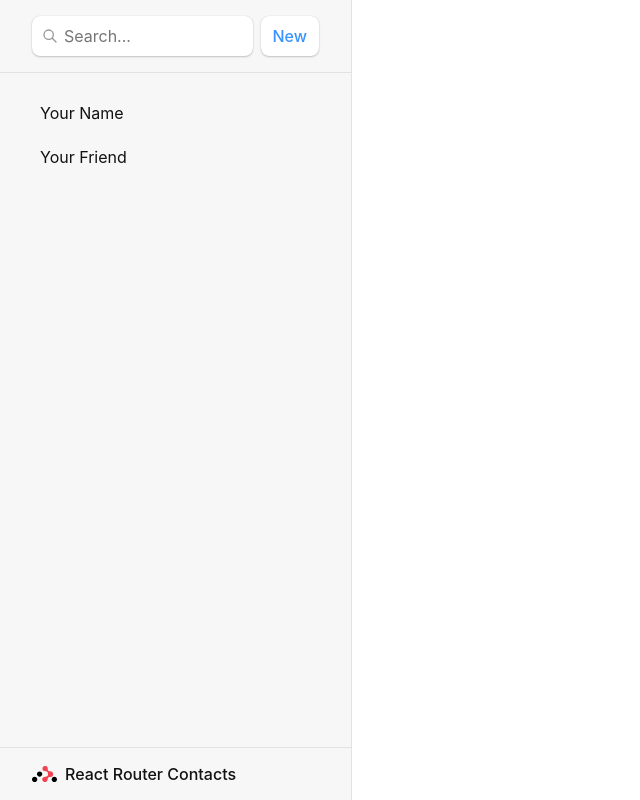
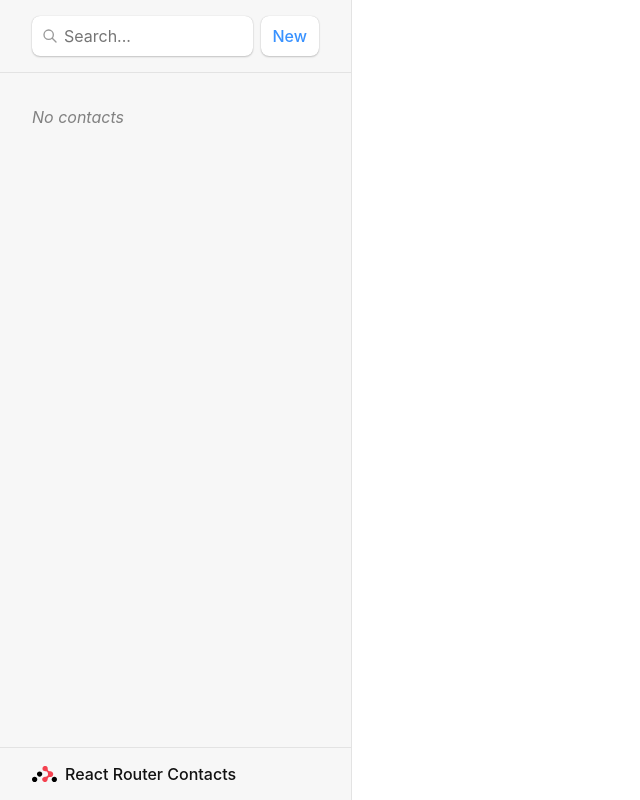
Before and after one commit to Mathew2223/react-pet-app, a React (Vite) app: page / in a window 1280 px wide. Shown: the whole page, without its empty margins (0-640 px from the left). Built offline with nearby package versions, Linux system fonts and the light colour scheme.

Commit message:
add data loader

```diff
--- a/src/main.tsx
+++ b/src/main.tsx
@@ -4,7 +4,7 @@
   createBrowserRouter,
   RouterProvider,
 } from "react-router-dom";
-import Root from './routes/root';
+import Root, { loader as rootLoader } from './routes/root';
 import ErrorPage from './error-page';
 import Contact from './routes/contacts';
 import './index.css'
@@ -13,12 +13,15 @@
   {
     path: "/",
     element: <Root />,
-    errorElement: <ErrorPage />
+    errorElement: <ErrorPage />,
+    loader: rootLoader,
+    children: [
+      {
+        path: "contacts/:contactId",
+        element: <Contact />
+      },
+    ],
   },
-  {
-    path: "contacts/:contactId",
-    element: <Contact />
-  }
 ]);
 
 ReactDOM.createRoot(document.getElementById("root")).render(
--- a/src/routes/contacts.tsx
+++ b/src/routes/contacts.tsx
@@ -8,7 +8,7 @@
         twitter: string;
         notes: string;
         favorite: boolean;
-        id: number;
+        id: string;
     } = {
         first: "Your",
         last: "Last",
@@ -16,7 +16,7 @@
         twitter: "your_handle",
         notes: "Some notes",
         favorite: true,
-        id: 1
+        id: "1"
     }
 
     return (
--- a/src/routes/root.tsx
+++ b/src/routes/root.tsx
@@ -1,5 +1,13 @@
+import { Link, Outlet, useLoaderData } from "react-router-dom";
+import { getContacts } from "../contacts";
+
+export async function loader() {
+    const contacts = await getContacts();
+    return { contacts };
+}
+
 export default function Root() {
-
+    const { contacts } = useLoaderData();
     return (
         <>
             <div id="sidebar">
@@ -21,17 +29,33 @@
                     </form>
                 </div>
                 <nav>
-                    <ul>
-                        <li>
-                            <a href={`/contacts/1`}>Your Name</a>
-                        </li>
-                        <li>
-                            <a href={`/contacts/2`}>Your Friend</a>
-                        </li>
-                    </ul>
+                    {contacts.length ? (
+                        <ul>
+                            {contacts.map((contact: any) => (
+                            <li key={contact.id}>
+                                <Link to={`/contacts/${contact.id}`}>
+                                    {contact.first || contact.last ? (
+                                        <>
+                                            {contact.first} {contact.last}
+                                        </>
+                                    ) : (
+                                        <i>No name</i>
+                                    )}{" "}
+                                {contact.favorite && <span>★</span>}
+                                </Link>
+                            </li>
+                        ))}
+                        </ul>
+                    ) : (
+                        <p>
+                            <i>No contacts</i>
+                        </p>
+                    )}
                 </nav>
             </div>
-            <div id="detail"></div>
+            <div id="detail">
+                <Outlet />
+            </div>
         </>
     )
 }
```
